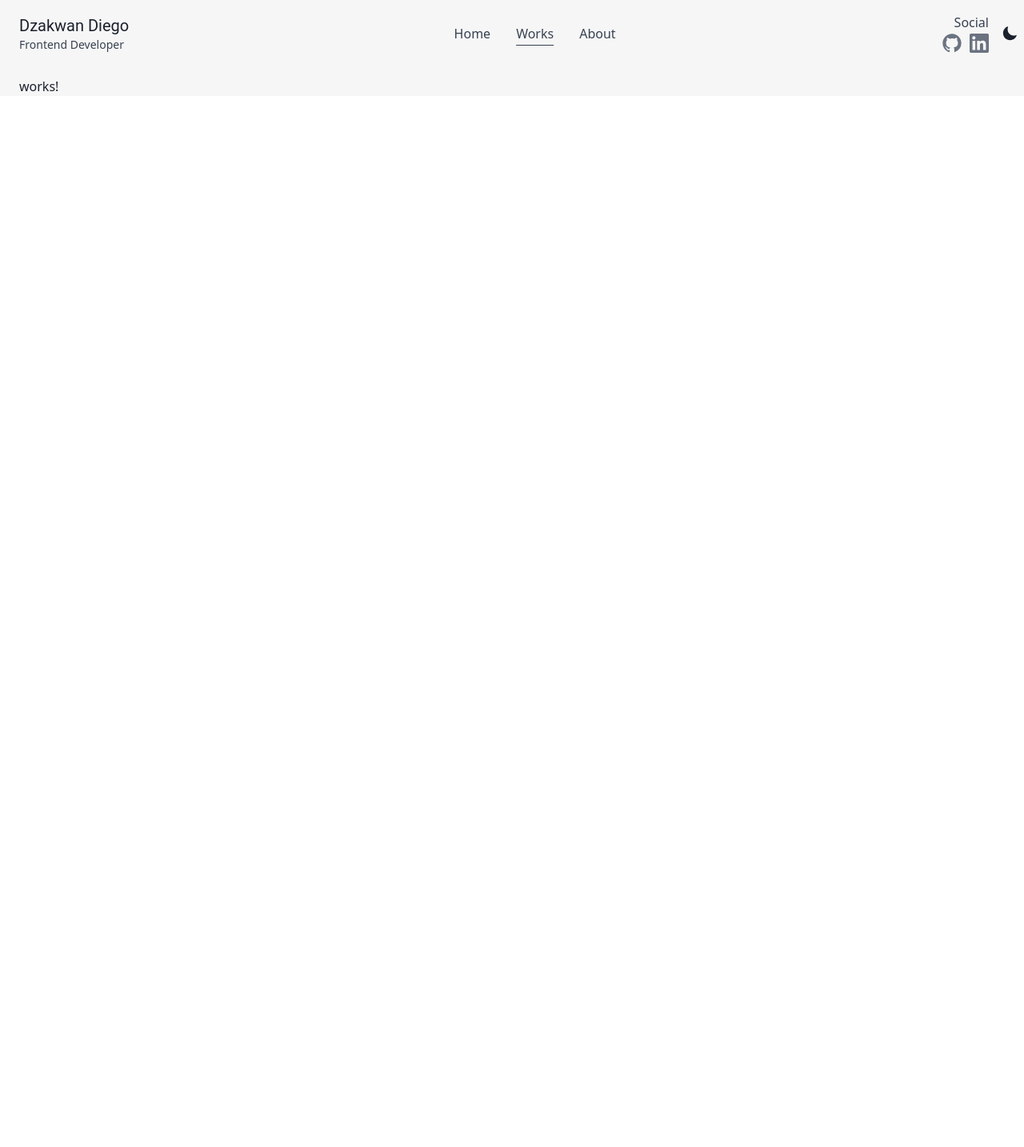
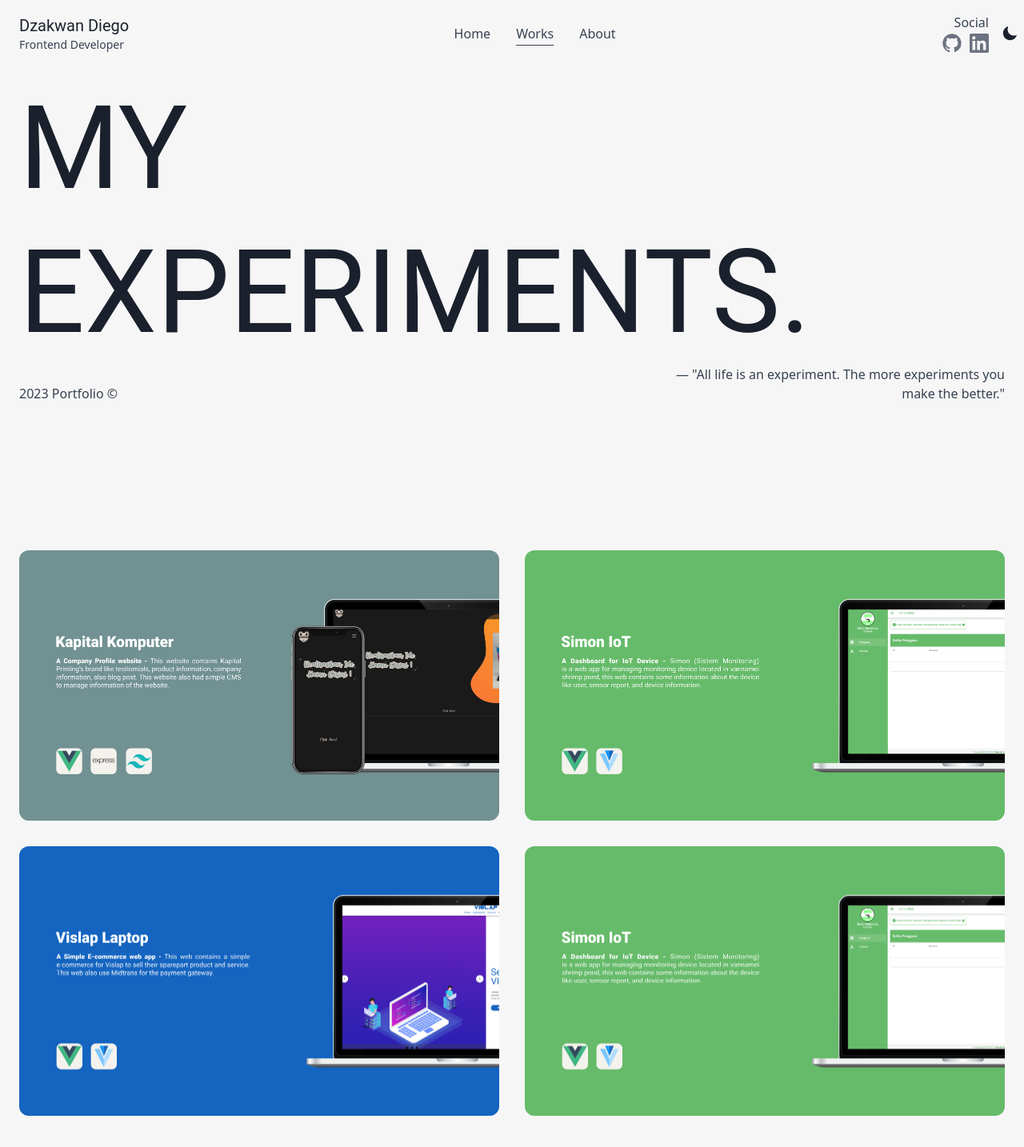
Before and after one commit to dzakwandp/portofolio, a Nuxt app: page /works in a window 1280 px wide. Shown: the whole page at 80% size. Before the commit the page ends 800 px from the top, so only its background shows below. Built offline with nearby package versions, Linux system fonts and the light colour scheme.

Commit message:
[Add] Works Page: add Works Page

```diff
--- a/pages/index.vue
+++ b/pages/index.vue
@@ -191,9 +191,6 @@ export default {
       );
     },
   },
-  mounted() {
-    console.log(this.homeProject);
-  },
 };
 </script>
 <style></style>
--- a/pages/works/index.vue
+++ b/pages/works/index.vue
@@ -1,13 +1,78 @@
 <template lang="">
-    <div>
-        works!
+  <div>
+    <!-- head -->
+    <div class="md:mb-24">
+      <div>
+        <h1
+          class="font-roboto text-4xl md:text-[9rem] leading-none md:leading-tight uppercase">
+          My Experiments.
+        </h1>
+      </div>
+      <div class="flex justify-between items-end pb-8">
+        <p class="text-gray-700 dark:text-gray-400 hidden md:block">
+          2023 Portfolio ©
+        </p>
+        <p
+          class="text-gray-700 dark:text-gray-400 text-base max-w-md text-right">
+          — "All life is an experiment. The more experiments you make the
+          better."
+        </p>
+      </div>
     </div>
+
+    <!-- projects -->
+    <div id="projects" class="py-10 md:mt-28">
+      <div class="grid grid-cols-1 md:grid-cols-2 gap-8">
+        <div
+          v-for="item in projects"
+          :key="item.index"
+          class="col-span-1 md:col-span-1">
+          <NuxtLink :to="item.link"
+            ><div
+              class="w-full rounded-xl group aspect-video relative overflow-hidden text-2xl bg-blue-100 text-black cursor-pointer lg:aspect-video"
+              :style="{ backgroundImage: `url(${item.image})` }"
+              style="
+                background-size: cover;
+                background-position: center center;
+                opacity: 1;
+                transform: none;
+              ">
+              <div
+                class="absolute top-0 left-0 w-full lg:-top-1/4 lg:group-hover:top-0 lg:opacity-0 lg:group-hover:opacity-100 transition-all duration-200">
+                <div
+                  class="flex justify-between items-start lg:items-center lg:hover:translate-y-0 p-2 lg:p-4">
+                  <div
+                    class="flex flex-col lg:flex-row gap-2 items-start lg:items-center">
+                    <div
+                      class="rounded-full px-4 py-1 bg-black/30 backdrop-blur text-white text-sm">
+                      {{ item.year }}
+                    </div>
+                    <div
+                      class="rounded-full px-4 py-1 bg-black/30 backdrop-blur text-white text-sm hidden md:block">
+                      {{ item.name }}
+                    </div>
+                  </div>
+                  <div
+                    class="rounded-full px-4 py-1 bg-black/30 backdrop-blur text-white text-sm">
+                    {{ item.client }}
+                  </div>
+                </div>
+              </div>
+            </div>
+          </NuxtLink>
+        </div>
+      </div>
+    </div>
+  </div>
 </template>
 <script>
+import { useProjectStore } from "@/store/projectStore";
 export default {
-
-}
+  data() {
+    return {
+      projects: useProjectStore().project,
+    };
+  },
+};
 </script>
-<style lang="">
-
-</style>
+<style lang=""></style>
```
